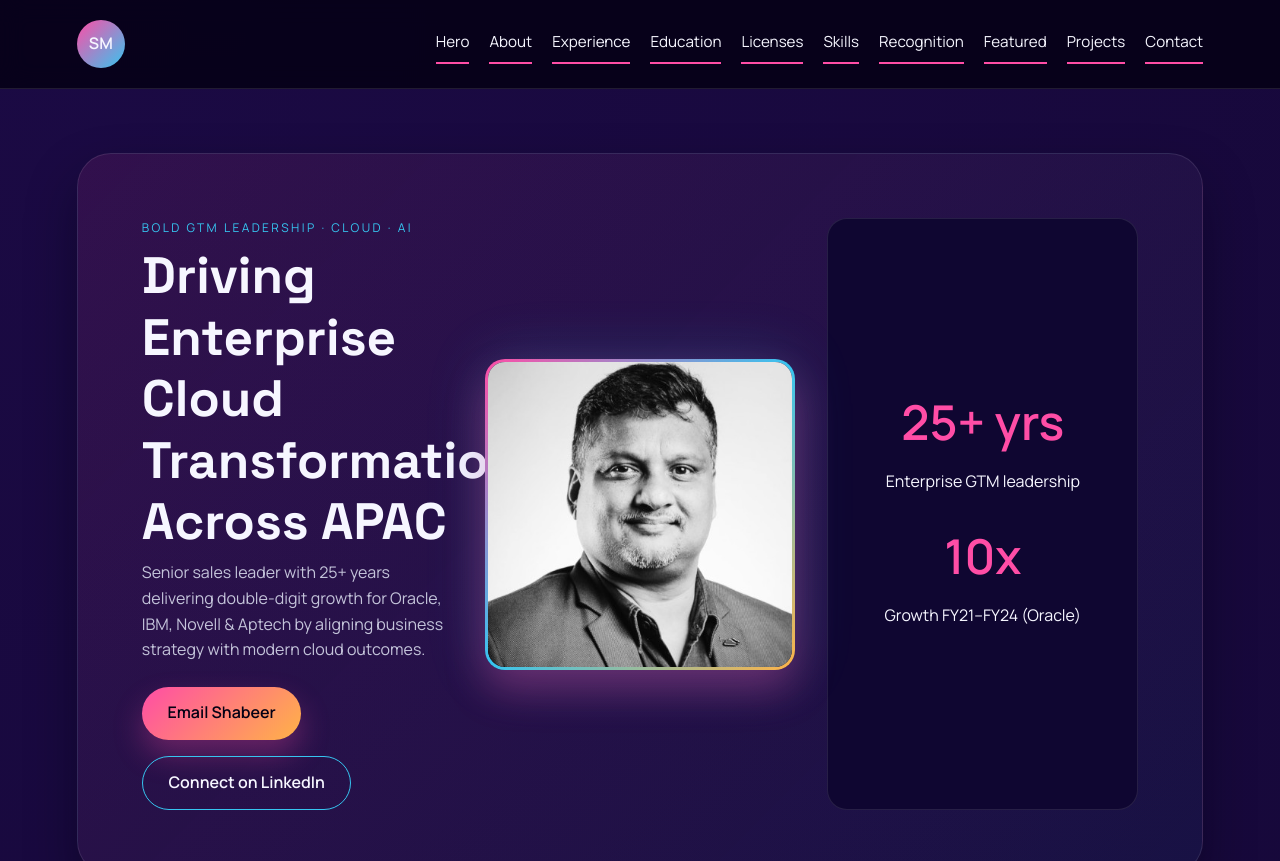
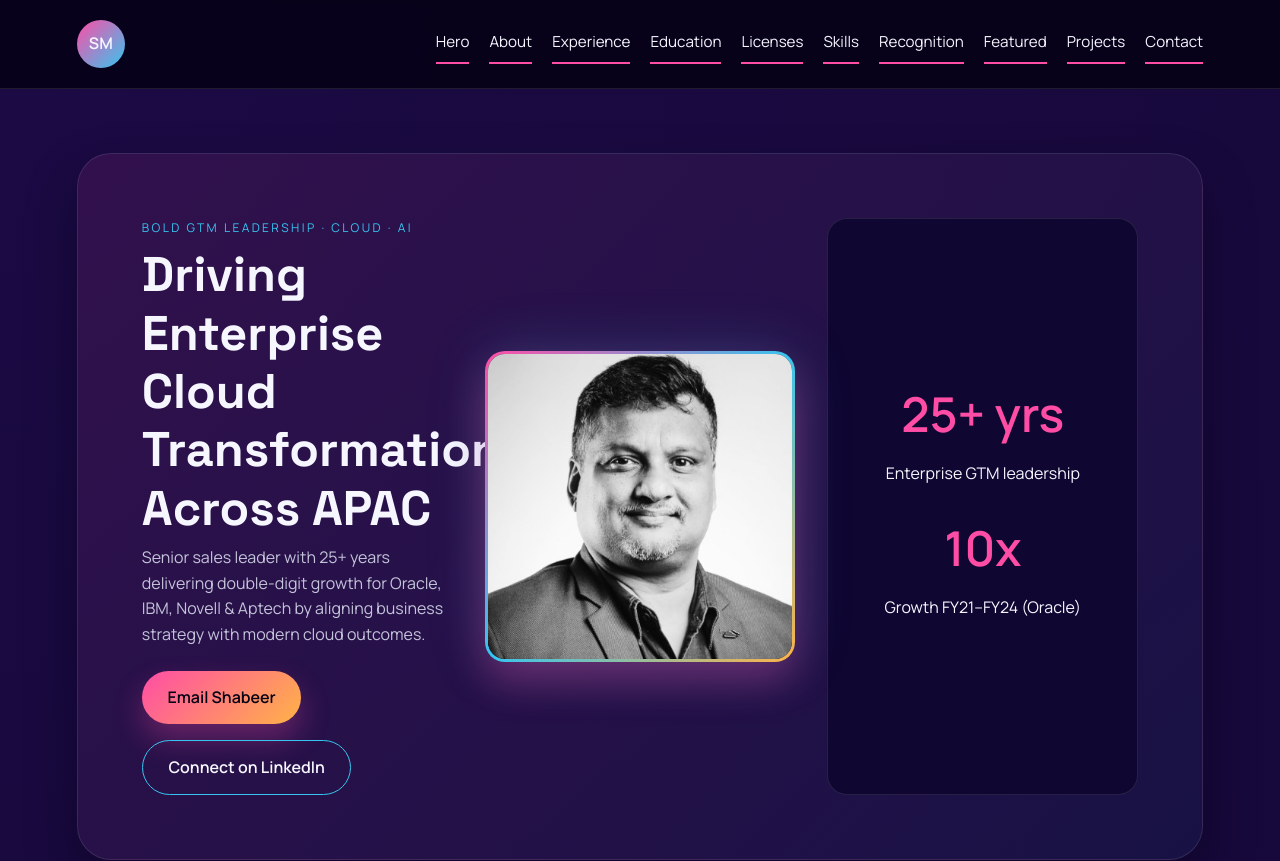
Before and after one commit to shabeerresni/myprofile, a plain HTML site: page index.html in a window 1280 px wide. Shown: the top 861 px of the page. Drawn offline with Linux system fonts and the light colour scheme.

Commit message:
Reduce hero heading font size to prevent text overlap with photo

```diff
--- a/index.html
+++ b/index.html
@@ -38,7 +38,7 @@
       <section id="hero" class="hero">
         <div class="hero-text">
           <p class="eyebrow">Bold GTM Leadership · Cloud · AI</p>
-          <h1>Driving Enterprise Cloud Transformation Across APAC</h1>
+          <h1 style="font-size: clamp(2.3rem, 3.8vw, 3.5rem);">Driving Enterprise Cloud Transformation Across APAC</h1>
           <p class="subtitle">
             Senior sales leader with 25+ years delivering double-digit growth for Oracle,
             IBM, Novell & Aptech by aligning business strategy with modern cloud outcomes.
```
